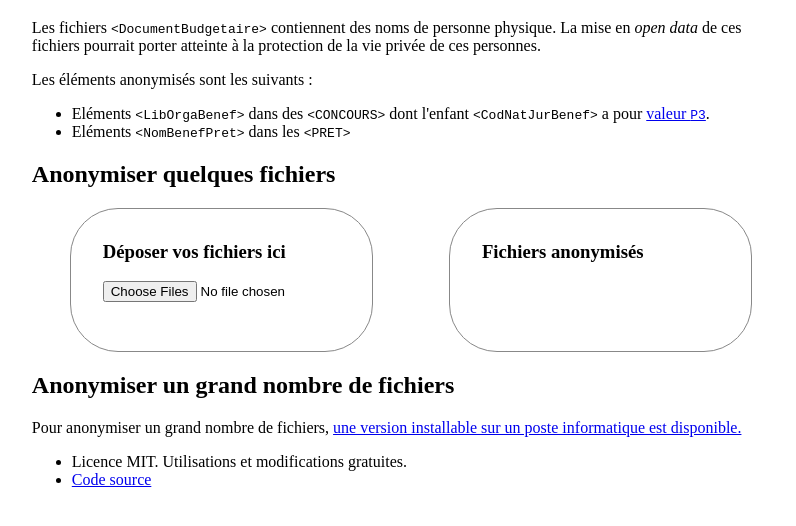
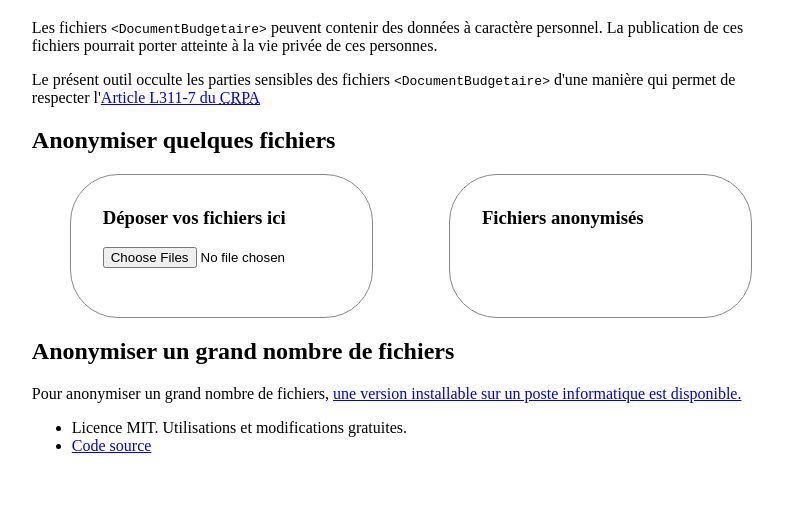
Before and after one commit to dtc-innovation/anonymisation-document-budgetaire, a website with bundled scripts: page index.html in a window 1280 px wide. Shown: the part 98-624 px from the top of the page, without its empty margins (229-1025 px from the left). Built offline with nearby package versions, Linux system fonts and the light colour scheme.

Commit message:
Update index.html

```diff
--- a/index.html
+++ b/index.html
@@ -50,17 +50,13 @@
             <h1>Anonymisation des fichiers <code>&lt;DocumentBudgetaire></code> du projet Actes Budgétaires</h1>
 
             <p>
-                Les fichiers <code>&lt;DocumentBudgetaire></code> contiennent des noms de personne physique.
-                La mise en <em lang=en>open data</em> de ces fichiers pourrait porter atteinte à la protection de la vie privée de ces personnes.
+                Les fichiers <code>&lt;DocumentBudgetaire></code> peuvent contenir des données à caractère personnel.
+                La publication de ces fichiers pourrait porter atteinte à la vie privée de ces personnes.
             </p>
             <p>
-                Les éléments anonymisés sont les suivants&nbsp;:
-                <ul>
-                    <li>Eléments <code>&lt;LibOrgaBenef></code> dans des <code>&lt;CONCOURS></code> dont l'enfant <code>&lt;CodNatJurBenef></code> a pour <a href="http://odm-budgetaire.org/doc-schema/CommunAnnexe_xsd_Complex_Type_ATCodNatJurBenef.html#ATCodNatJurBenef_V">valeur <code>P3</code></a>.
-
-                    <li>Eléments <code>&lt;NomBenefPret></code> dans les <code>&lt;PRET></code>
-                </ul>
-
+                Le présent outil occulte les parties sensibles des fichiers <code>&lt;DocumentBudgetaire></code> d'une manière qui
+                permet de respecter l'<a href="https://www.legifrance.gouv.fr/codes/article_lc/LEGIARTI000031367719">Article L311-7
+                du <abbr title="Code des relations entre le public et l'administration">CRPA</abbr></a>
             </p>
 
             <h2>Anonymiser quelques fichiers</h2>
```
